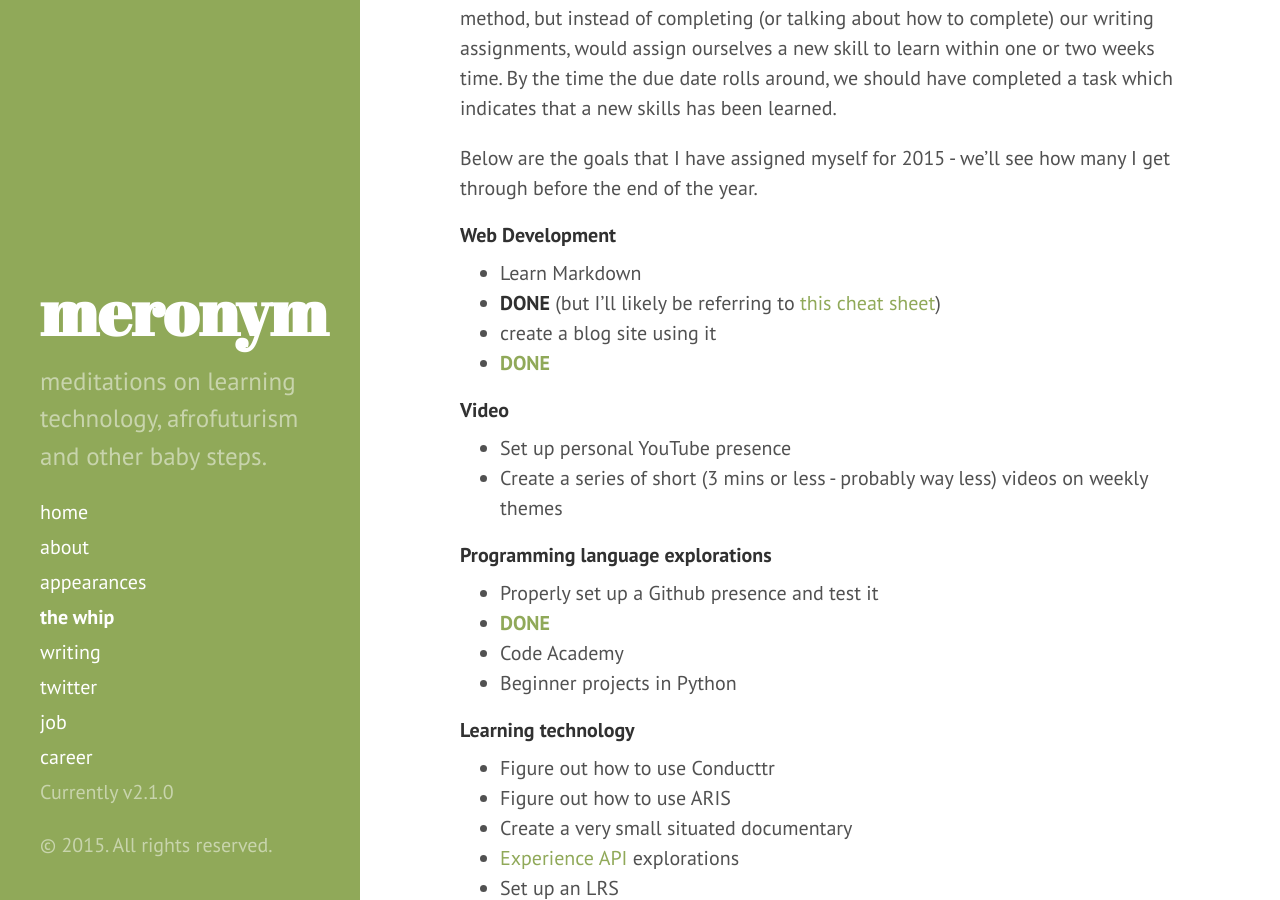
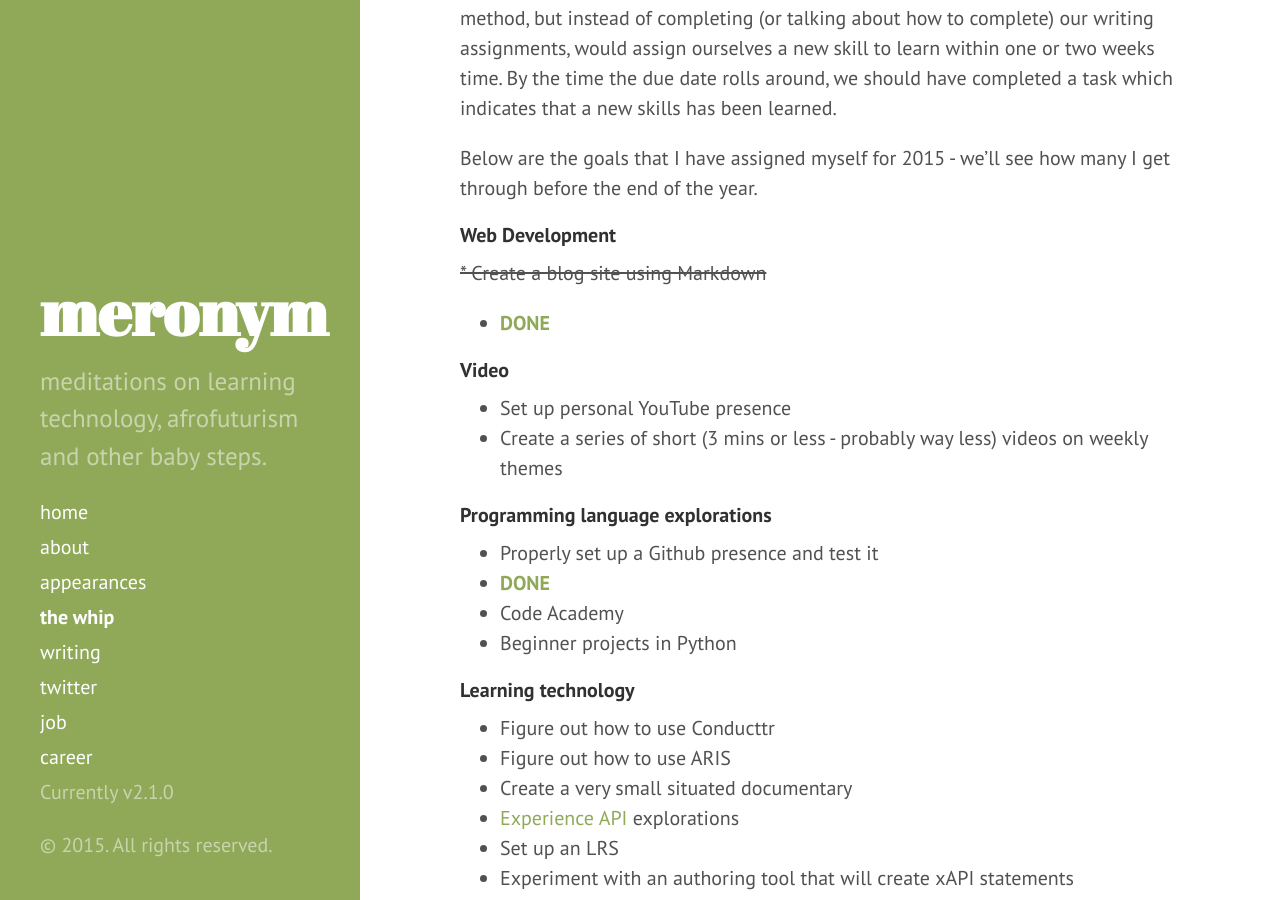
Before and after one commit to craigwiggins/craigwiggins.github.io, a Jekyll site: the page built from the-whip.md, in a window 1280 px wide and 900 px high, scrolled down 685 px. Built offline with Jekyll 4.4.1, drawn with Linux system fonts in a browser that asks for light colours; Markdown is read by kramdown in place of the engine named in the settings.

Commit message:
srsly tho
srsly

```diff
--- a/the-whip.md
+++ b/the-whip.md
@@ -13,10 +13,8 @@
 Below are the goals that I have assigned myself for 2015 - we'll see how many I get through before the end of the year.
 
 ####Web Development
-* Learn Markdown
- * **DONE** (but I'll likely be referring to [this cheat sheet](https://github.com/adam-p/markdown-here/wiki/Markdown-Cheatsheet))
- * create a blog site using it
-  * [**DONE**](http://craigwiggins.github.io)
+~~* Create a blog site using Markdown~~
+ * [**DONE**](http://craigwiggins.github.io)
 
 ####Video
 * Set up personal YouTube presence
```
